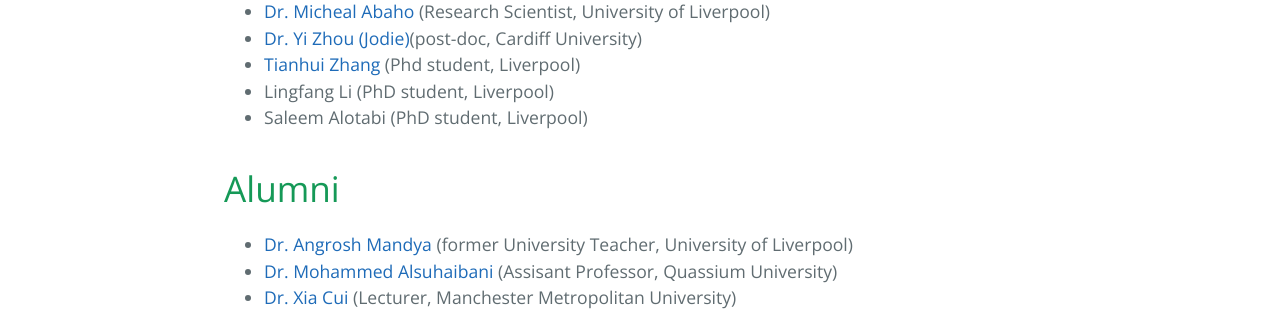
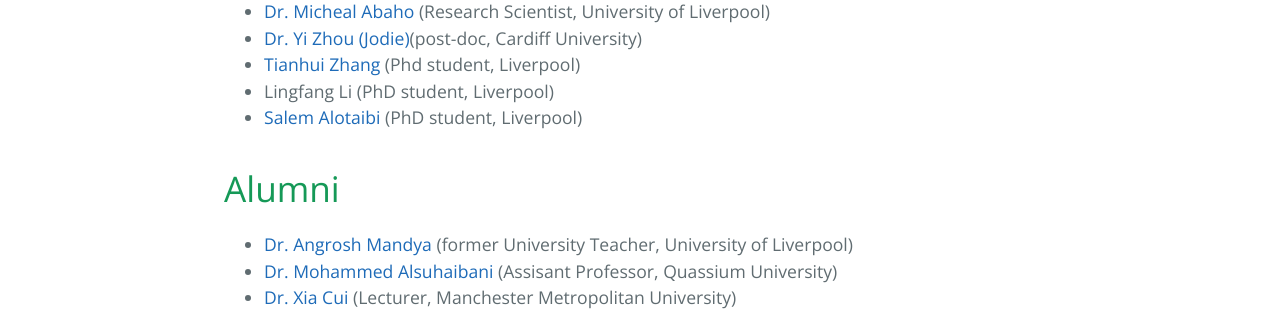
Before and after one commit to LivNLP/livnlp.github.io, a Jekyll site: the page built from index.md, in a window 1280 px wide. Shown: the part 734-1045 px from the top of the page. Built offline with Jekyll 4.4.1, drawn with Linux system fonts in a browser that asks for light colours.

Commit message:
Update index.md

```diff
--- a/index.md
+++ b/index.md
@@ -15,7 +15,7 @@
 - [Dr. Yi Zhou (Jodie)](https://jodiechou.github.io)(post-doc, Cardiff University)
 - [Tianhui Zhang](https://tianhuizhang.github.io/) (Phd student, Liverpool)
 - Lingfang Li (PhD student, Liverpool)
-- Saleem Alotabi (PhD student, Liverpool)
+- [Salem Alotaibi](https://salotaibi.github.io/) (PhD student, Liverpool)
 
 
 # Alumni
```
